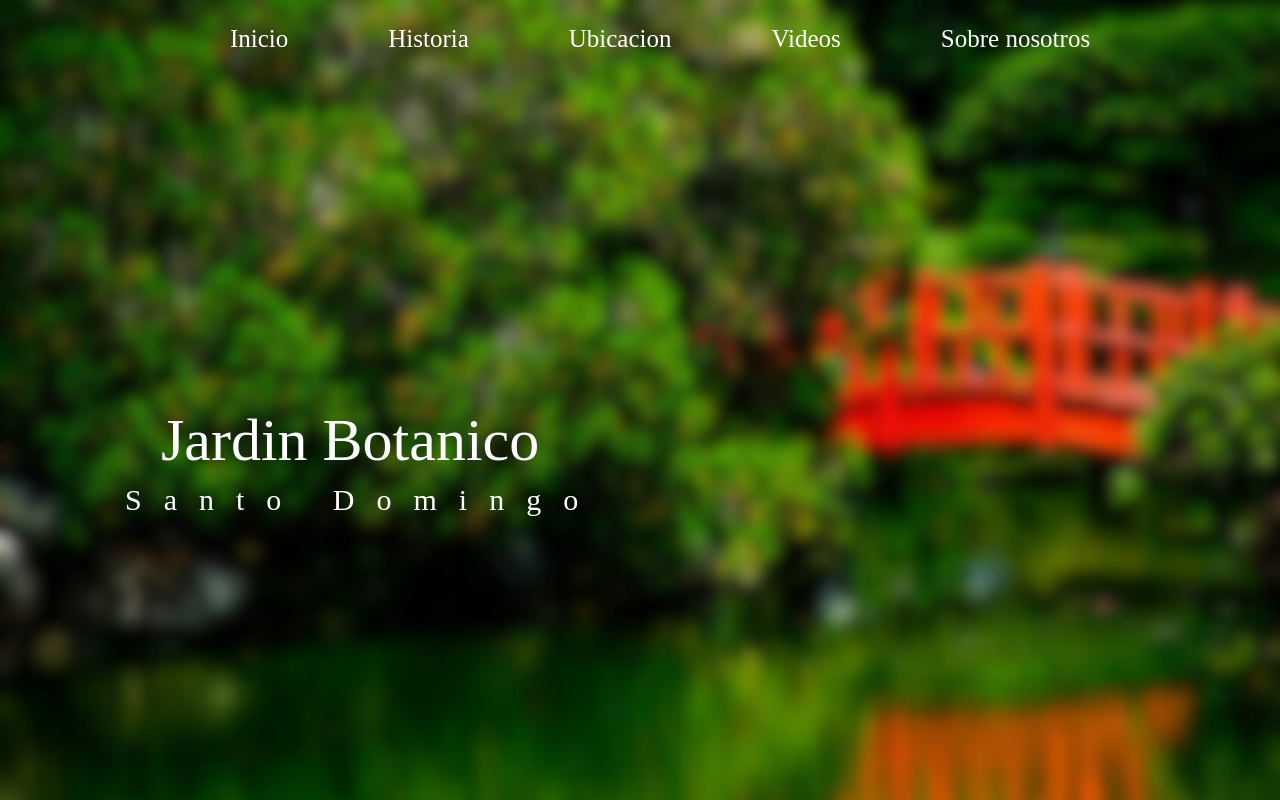
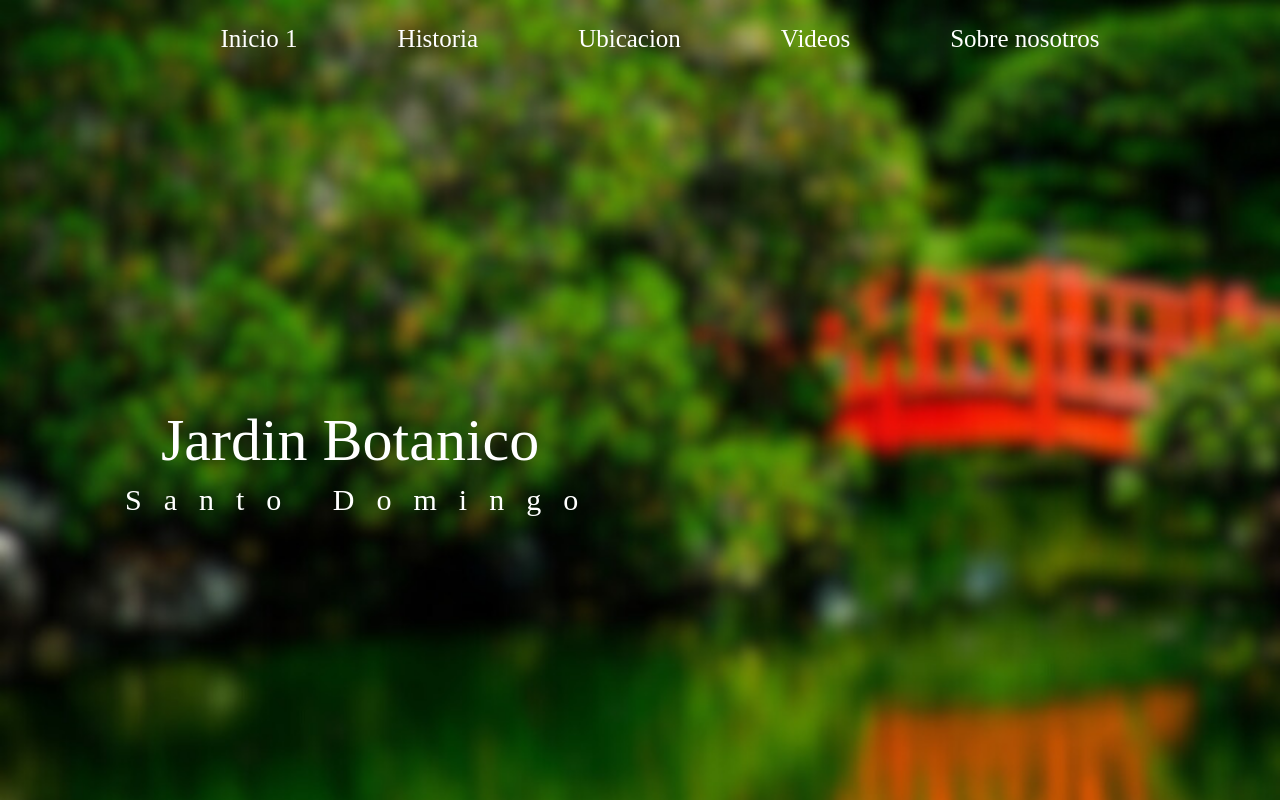
Before and after one commit to AndyMendez08/web_practica, a plain HTML site: page index.html in a window 1280 px wide. Shown: the top 800 px of the page. Drawn offline with Linux system fonts and the light colour scheme.

Commit message:
Update index.html

```diff
--- a/index.html
+++ b/index.html
@@ -17,7 +17,7 @@
 
                  <div>
     <ul class="menu__container">
-        <li class="menu__container--item"><a class="menu__container--a" href="#">Inicio</a></li>
+        <li class="menu__container--item"><a class="menu__container--a" href="#">Inicio 1</a></li>
         <li class="menu__container--item"><a class="menu__container--a" href="#historia">Historia</a></li>
         <li class="menu__container--item"><a class="menu__container--a" href="#ubicacion">Ubicacion</a></li>
         <li class="menu__container--item"><a class="menu__container--a" href="#videos">Videos</a></li>
```
